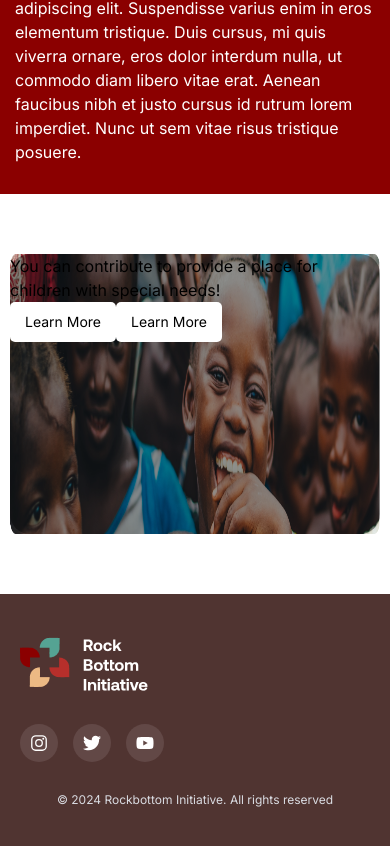
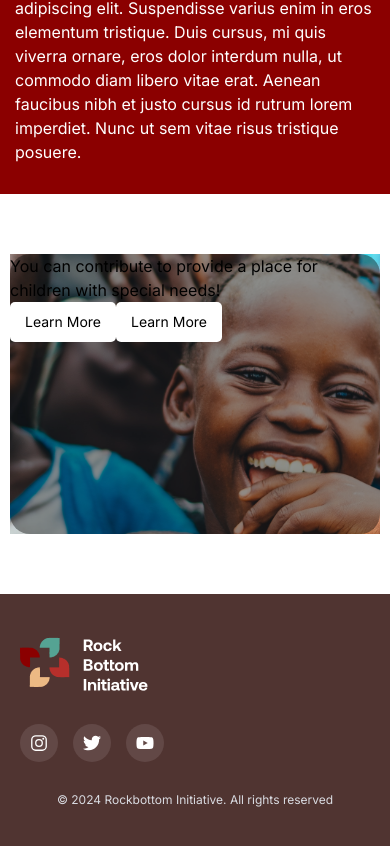
Before and after one commit to harzyz/rock-bottom-initiative, a Next.js app: page / in a window 390 px wide. Shown: the part 3581-4427 px from the top of the page. Built offline with nearby package versions, Linux system fonts and the light colour scheme.

Commit message:
first commit

```diff
--- a/src/app/components/Donations.tsx
+++ b/src/app/components/Donations.tsx
@@ -21,7 +21,7 @@ const Donations = () => {
           </div>
         </div>
         <Image
-          className="w-full h-full"
+          className="w-full h-full lg:object-fill object-cover"
           src={DonationsImage}
           alt="happy children"
         />
--- a/src/app/components/UpComingEvents.tsx
+++ b/src/app/components/UpComingEvents.tsx
@@ -31,13 +31,13 @@ const UpComingEvents = () => {
       <div className="w-full flex gap-[10px] lg:justify-between overflow-x-scroll lg:overflow-x-visible">
         {Events.map((item) => (
           <div key={item.id}>
-            <div className="flex w-[250px] lg:w-[360px] items-center gap-[20px] text-[#fff] rounded-[20px] p-[30px] bg-[#004832]">
+            <div className="flex w-[270px] lg:w-[360px] items-center gap-[20px] text-[#fff] rounded-[20px] p-[30px] bg-[#004832]">
               <div className="w-[30px]">
                 <p className="font-[500] text-[24px]">{item.day}</p>
                 <p className="font-[500] text-sm">{item.month}</p>
               </div>
               <div className="flex-grow jus flex items-center">
-                <div className="w-[206px]">
+                <div className="lg:w-[206px] w-[180px]">
                   <p className="font-[500] uppercase">Next Events</p>
                   <p className="font-[700] text-[20px]">{item.event}</p>
                 </div>
--- a/src/app/page.tsx
+++ b/src/app/page.tsx
@@ -14,7 +14,7 @@ export default function Home() {
     <main>
       <Navbar />
       <Hero />
-      <WhoAreWe bgColor="#fff" />
+      <WhoAreWe bgColor={"#fff"} />
       <ProvideAPlace />
       <Supporters />
       <SupportRock />
```
